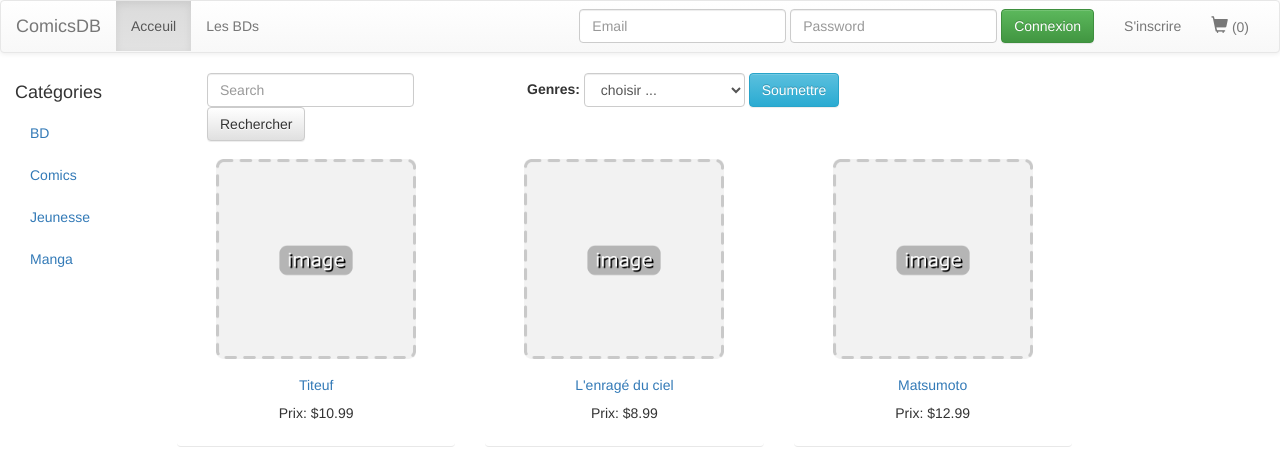
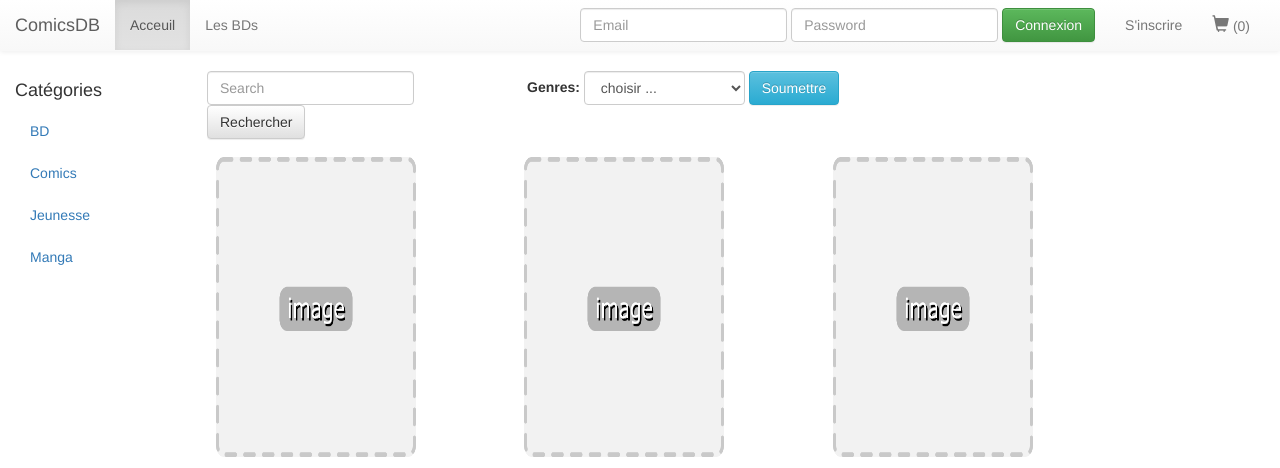
Before and after one commit to aminebens/TP_P62, a PHP site: page /index.php in a window 1280 px wide. Shown: the top 468 px of the page. Run offline with PHP 8.4, Linux system fonts and the light colour scheme; data comes from the database, SQL or seed files in the repository; some libraries are stand-ins or nearby versions.

Commit message:
commit before push

```diff
--- a/style/main.css
+++ b/style/main.css
@@ -1,4 +1,14 @@
-.thumbnail img {
+body {
+    margin: 0;
+    padding: 0;
+}
+
+#menu {
+    border: 0;
+    border-radius: 0;
+}
+
+.thumbnail a img {
     width: 200px;
     height: 300px;
 }
```
